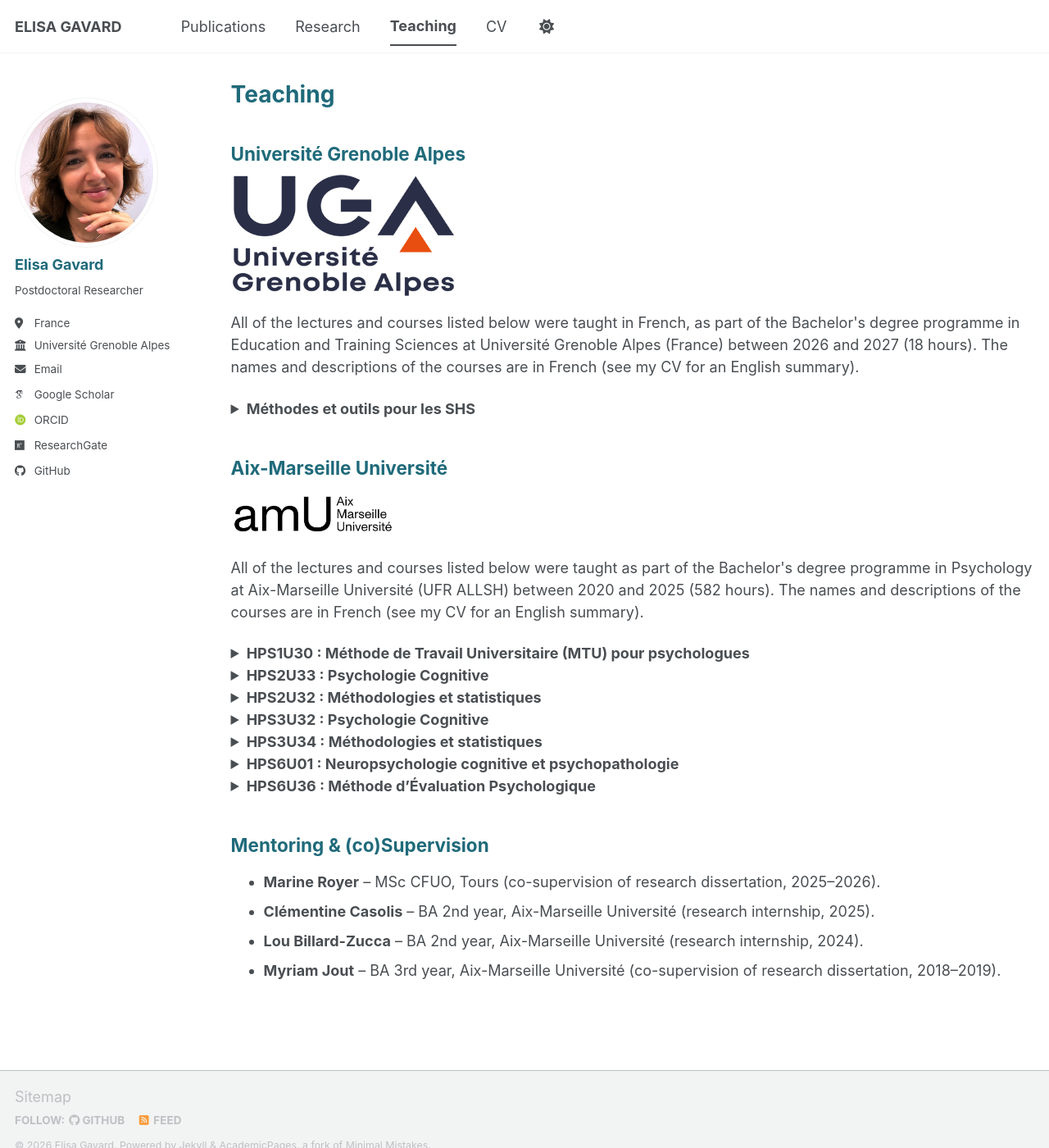
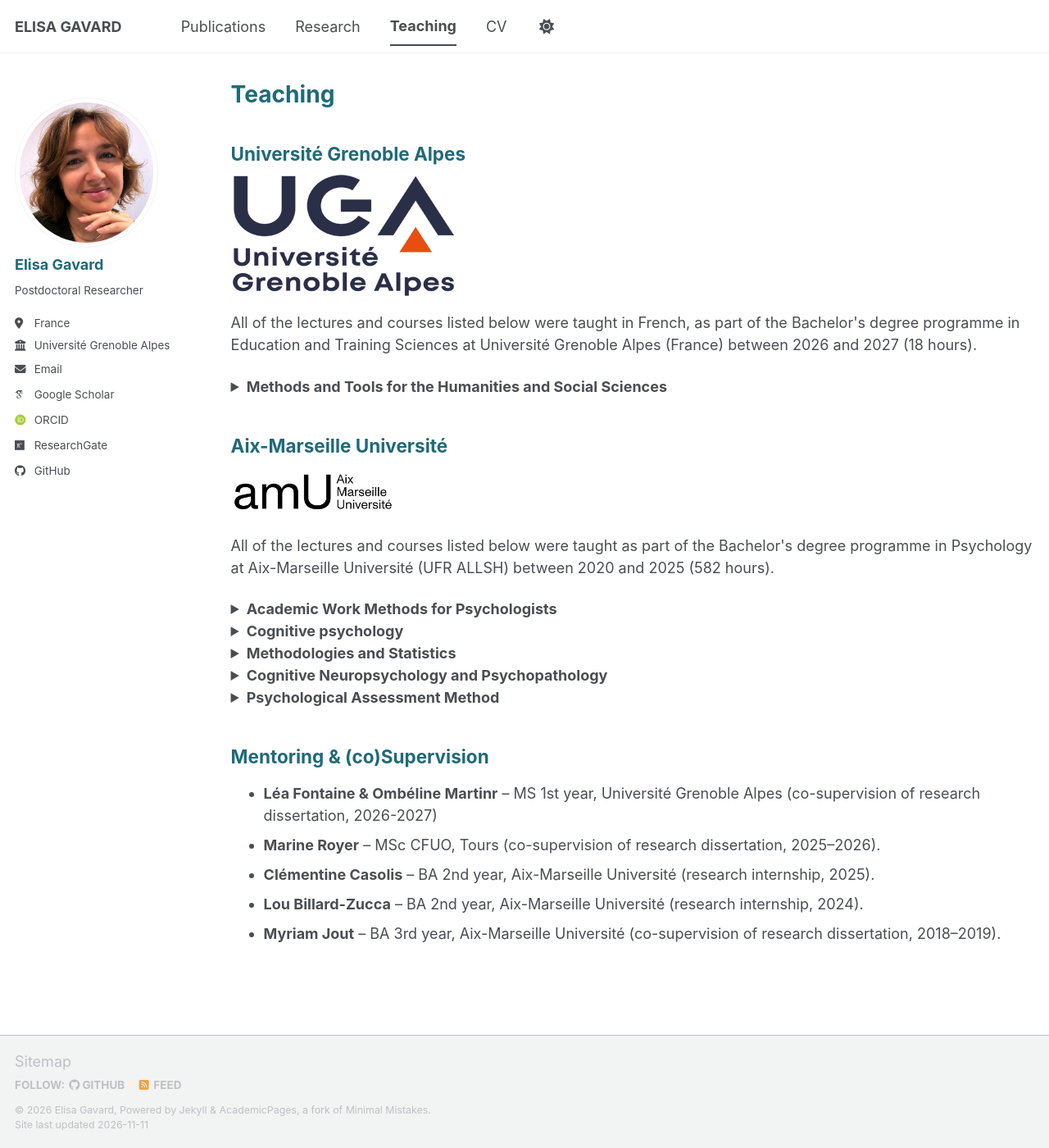
Before and after one commit to elisagavard/elisagavard.github.io, a Jekyll site: the page built from _pages/teaching.html, in a window 1280 px wide and 1400 px high. Shown: the whole window at 82% size. Built offline with Jekyll 4.4.1, drawn with Linux system fonts in a browser that asks for light colours; some web fonts are replaced; a script bundle is joined from its source files by our own code; library files that are not in the unit come from our copies; some of the changed lines change nothing that is shown.

Commit message:
Update teaching.html

```diff
--- a/_pages/teaching.html
+++ b/_pages/teaching.html
@@ -9,18 +9,18 @@
   <h2>Université Grenoble Alpes</h2>
   <img src="/images/logo_uga.png" alt="Logo Université Grenoble Alpes" class="logo-uga">
   <p>All of the lectures and courses listed below were taught in French, as part of the Bachelor's degree programme in Education and Training Sciences at Université Grenoble Alpes (France) between 2026 and 2027 (18 hours).
-  The names and descriptions of the courses are in French (see my CV for an English summary).</p>
+  </p>
 
   <details>
-    <summary><strong>Méthodes et outils pour les SHS</strong></summary>
-    <p><strong>Semestre :</strong> automne<br>
-    <strong>Public :</strong> Licence 1 de Sciences de l'éducation et de la formation</p>
+    <summary><strong>Methods and Tools for the Humanities and Social Sciences</strong></summary>
+    <p><strong>Semester:</strong> first term<br>
+    <strong>Public:</strong> BA 1st year in Educational and Training Sciences</p>
 
     <p>
-      Accompagner et guider les étudiants dans la vie universitaire et le cadre académique en leur donnant les outils appropriés leur permettant de réussir tout au long de leur parcours universitaire. L'objectif est de maîtriser le style académique, les règles de communication, d'explorer les méthodes de prise de note, de produire une fiche de lecture, d'effectuer une recherche documentaire, ainsi que de découvrir la méthode expérimentale.
+      To support and guide students through university life and the academic environment by providing them with the appropriate tools to succeed throughout their academic journey. The goal is to master academic writing, communication guidelines, explore note-taking methods, write a book report, conduct literature reviews, and learn about the experimental method.
     </p>
 
-    <p><strong>Références utiles :</strong>
+    <p><strong>References:</strong>
     <ul>
     <li>Guibert, P., Altet, M., & Maulini, O. (2021). <em>Manuel de sciences de l'éducation et de la formation</em>. De Boeck Supérieur.</li>
     <li>Pougnet, D. (2024). <em>Méthodo Rapido Réussir dans le Supérieur</em>. BoD-Books on Demand.</li>
@@ -34,72 +34,63 @@
   <h2>Aix-Marseille Université</h2>
   <img src="/images/logo_amu.png" alt="Logo Aix-Marseille Université" class="logo-amu">
   <p>All of the lectures and courses listed below were taught as part of the Bachelor's degree programme in Psychology at Aix-Marseille Université (UFR ALLSH) between 2020 and 2025 (582 hours).
-  The names and descriptions of the courses are in French (see my CV for an English summary).</p>
+  </p>
 
   <details>
-    <summary><strong>HPS1U30 : Méthode de Travail Universitaire (MTU) pour psychologues</strong></summary>
-    <p><strong>Semestre :</strong> automne<br>
-    <strong>Public :</strong> Licence 1 de Psychologie</p>
+    <summary><strong>Academic Work Methods for Psychologists</strong></summary>
+    <p><strong>Semester:</strong> first term<br>
+    <strong>Public:</strong> BA 1st year in Psychology</p>
 
     <p>
-      Permettre aux étudiants de réfléchir sur leurs façons de travailler, de s'organiser, de s’engager plus efficacement
-      dans les différentes activités universitaires et de les conduire à améliorer leurs compétences pour rechercher,
-      comprendre et exploiter l’information, prendre des notes et rédiger. L’objectif est de maîtriser l’Environnement
-      Numérique de Travail (ENT) d’AMU, d’appréhender les différents types d’examens universitaires, d’explorer les méthodes
-      de prises de notes, d’effectuer une recherche bibliographique, d’exploiter l’information scientifique et de produire
-      des textes universitaires, des résumés.
+      To enable students to reflect on their work habits, organizational skills, and how to engage more effectively
+      in various academic activities, and to help them improve their skills in researching,
+      understanding, and utilizing information, as well as in note-taking and writing. The goal is to become proficient in AMU’s
+      Digital Learning Environment (ENT), to understand the different types of academic exams, to explore methods
+      of note-taking, to conduct bibliographic research, to analyze scientific information, and to produce
+      academic papers and abstracts.
     </p>
 
-    <p><strong>Référence utile :</strong> Piolat, A., &amp; Vauclair, J. (2010). <em>Réussir son premier cycle en psycho</em>. Bruxelles : De Boeck.</p>
+    <p><strong>Reference:</strong> Piolat, A., &amp; Vauclair, J. (2010). <em>Réussir son premier cycle en psycho</em>. Bruxelles : De Boeck.</p>
   </details>
 
   <details>
-    <summary><strong>HPS2U33 : Psychologie Cognitive</strong></summary>
-    <p><strong>Semestre :</strong> printemps<br>
-    <strong>Public :</strong> Licence 1 de Psychologie</p>
+    <summary><strong>Cognitive psychology</strong></summary>
+    <p><strong>Semester:</strong> first term<br>
+    <strong>Public:</strong> BA 1st year of Psychology</p>
 
     <p>
-      Présenter les principaux domaines de la psychologie cognitive, des processus de bas niveau jusqu’aux processus de plus haut niveau, c’est-à-dire l’ensemble des processus mentaux qui nous permettent de comprendre le monde, d’interagir avec lui et de le modifier. Il s’agira aussi de sensibiliser l’étudiant à la démarche expérimentale : développer la démarche analytique et critique, développer les principes de base de la démarche expérimentale, acquérir les connaissances fondamentales dans les sous disciplines de la psychologie cognitive.
+      To introduce the main areas of cognitive psychology, from low-level processes to higher-level processes—that is, the full range of mental processes that enable us to understand the world, interact with it, and change it. The course will also aim to familiarize students with the experimental approach: developing analytical and critical thinking skills, understanding the basic principles of the experimental approach, and acquiring fundamental knowledge in the subdisciplines of cognitive psychology.    </p>
+
+    <p><strong>Reference:</strong> Lemaire, P., & Didierjean, A. (2018). <em>Introduction à la psychologie cognitive</em>. De Boeck Supérieur.</p>
+
+    <p><strong>Semester:</strong> firs term<br>
+    <strong>Public:</strong> BA 2nd year of Psychology</p>
+
+    <p>
+      Introduction to the paradigms, concepts, and methods of cognitive psychology. The course presents the major cognitive functions (perception, memory, language, etc.), using these functions to introduce general paradigms in psychology. Particular attention is given to how psychologists interpret behavioral data and to cognitive interpretations based on psychological experiments.
+      The objective is to become familiar with certain classic paradigms in cognitive psychology (priming, memory tasks, etc.), to interpret empirical data to draw conclusions about underlying psychological functions, to exercise critical thinking when encountering an experiment on a psychological function, and to design an experiment to answer a question related to one of the topics covered in class (conceiving the paradigm, developing the materials, collecting data, and writing a report).
     </p>
 
-    <p><strong>Référence utile :</strong> Lemaire, P., & Didierjean, A. (2018). <em>Introduction à la psychologie cognitive</em>. De Boeck Supérieur.</p>
+    <p><strong>Reference:</strong> Habib, M., Lavergne, L., & Caparos, S. (2018). <em>Psychologie Cognitive - Cours, méthodologie, entraînement</em>. Paris : Armand Colin.</p>
   </details>
 
   <details>
-    <summary><strong>HPS2U32 : Méthodologies et statistiques</strong></summary>
-    <p><strong>Semestre :</strong> printemps<br>
-    <strong>Public :</strong> Licence 1 de Psychologie</p>
+    <summary><strong>Methodologies and Statistics</strong></summary>
+    <p><strong>Semester:</strong> second term<br>
+    <strong>Public:</strong> BA 1st year of Psychology</p>
 
     <p>
-      Cette partie du cours de méthodologies et statistiques (dispensé au 2ème semestre) porte sur le score z, la méthode expérimentale (variables, facteurs, plans d’expérience, analyse des eﬀets globaux et d’interaction), et un test de statistiques inférentielles : le khi2. L’objectif est de comprendre le score z, maîtriser la méthode expérimentale (identifier VD/VI, écrire un plan d’expérience, analyser les eﬀets globaux et d’interaction) et calculer et comprendre le khi2.
-    </p>
+      This section of the Methods and Statistics course (taught in the second semester) covers the z-score, the experimental method (variables, factors, experimental designs, analysis of main effects and interaction effects), and an inferential statistics test: the chi-square test. The objective is to understand the z-score, master the experimental method (identifying independent and dependent variables, designing an experimental design, and analyzing main effects and interaction effects), and calculate and understand the chi-square test.    </p>
 
-    <p><strong>Référence utile :</strong> Baggio, S. (2010). <em>Introduction aux statistiques en psychologie. Méthodologie et analyse de données</em>. De Boeck Université.</p>
-  </details>
+    <p><strong>Reference:</strong> Baggio, S. (2010). <em>Introduction aux statistiques en psychologie. Méthodologie et analyse de données</em>. De Boeck Université.</p>
 
-  <details>
-    <summary><strong>HPS3U32 : Psychologie Cognitive</strong></summary>
-    <p><strong>Semestre :</strong> automne<br>
-    <strong>Public :</strong> Licence 2 de Psychologie</p>
+    <p><strong>Semester:</strong> first term<br>
+    <strong>Public:</strong> BA 2nd year of Psychology</p>
 
     <p>
-      Introduction aux paradigmes, concepts et méthodes de la psychologie cognitive. Le cours présente les grandes fonctions cognitives (perception, mémoire, langage, etc.), en se servant de ces fonctions pour introduire les paradigmes généraux en psychologie. Une attention particulière est donnée à la manière dont les psychologues interprètent des données comportementales, et aux interprétations cognitives à partir d’expériences en psychologie.
-L’objectif est de connaitre certains paradigmes classiques de la psychologie cognitive (amorçage, tâches de mémoire, etc.), d’interpréter des données empiriques pour tirer des conclusions sur les fonctions psychologiques sous-jacentes, d’exercer son esprit critique lorsqu’on est confronté à une expérience sur une fonction psychologique, d’élaborer une expérience pour répondre à une question portant sur un des thèmes abordés en cours (imaginer le paradigme, élaborer le matériel, recueillir des données et rédiger un compte-rendu).
-    </p>
+      Building on the content of the first-year undergraduate course, this course (offered in the first semester) aims to deepen students’ understanding of experimental designs and the conduct of statistical tests (inferential statistics) to compare means and analyze variances in the context of simple designs (with independent and repeated measures: t-test, ANOVA) and factorial designs (two-factor ANOVAs). The objective is to understand the logic behind testing the null hypothesis and to know how to apply it in simple and factorial experimental designs to compare means (t-tests) and analyze variances (ANOVAs) using a statistical software tool (e.g., JASP), to be able to (1) identify experimental designs, (2) determine which statistical tests to apply based on the hypotheses and experimental designs, (3) interpret the results of statistical tests in relation to a psychological hypothesis, and (4) visually represent data.    </p>
 
-    <p><strong>Référence utile :</strong> Habib, M., Lavergne, L., & Caparos, S. (2018). <em>Psychologie Cognitive - Cours, méthodologie, entraînement</em>. Paris : Armand Colin.</p>
-  </details>
-
-  <details>
-    <summary><strong>HPS3U34 : Méthodologies et statistiques</strong></summary>
-    <p><strong>Semestre :</strong> automne<br>
-    <strong>Public :</strong> Licence 2 de Psychologie</p>
-
-    <p>
-      Dans la continuité du cours de Licence 1, ce cours (dispensé au 1er semestre) vise à approfondir les connaissances sur les plans d’expérience et la conduite de tests statistiques (statistiques inférentielles) pour comparer des moyennes et analyser les variances dans le cadre des plans simples (à mesures indépendantes et répétées : t-test, ANOVA) et des plans factoriels (ANOVAs à deux facteurs). L’objectif est de comprendre la logique du test de l’hypothèse nulle et savoir l’appliquer dans des plans d’expérience simples et factoriels pour comparer des moyennes (t-tests) et analyser les variances (ANOVAs) à l’aide d’un outil statistique (e.g., JASP), de savoir (1) identifier les plans d’expériences, (2) déterminer quels tests statistiques appliquer en fonction des hypothèses et des plans d’expériences, (3) interpréter les résultats des tests statistiques en lien avec une hypothèse psychologique et (4) représenter visuellement des données.
-    </p>
-
-    <p><strong>Références utiles :</strong>
+    <p><strong>References:</strong>
     <ul>
     <li>Howell, D.C. (2008). <em>Méthodes statistiques en sciences humaines</em> (traduit par Y. Bestgen, M. Rogier, & V. Yzerbyt; 2nde édition). De Boeck.</li>
     <li>Navarro, D., Foxcroft, D., & Meunier, J.-M. (2020). <em>Apprentissage des statistiques avec Jamovi: Un tutoriel pour les étudiants en psychologie et autres débutants</em>. [https://hal.science/hal-02335912v2/document](https://hal.science/hal-02335912v2/document) </li>
@@ -108,15 +99,14 @@
   </details>
 
   <details>
-    <summary><strong>HPS6U01 : Neuropsychologie cognitive et psychopathologie</strong></summary>
-    <p><strong>Semestre :</strong> printemps<br>
-    <strong>Public :</strong> Licence 3 de Psychologie</p>
+    <summary><strong>Cognitive Neuropsychology and Psychopathology</strong></summary>
+    <p><strong>Semester:</strong> second term<br>
+    <strong>Public:</strong>BA 3rd year of Psychology</p>
 
     <p>
-      Ce cours aborde les fondements historiques de la neuropsychologie, l’examen neuropsychologique dans ses grandes lignes, ainsi que la démarche neuropsychologique, de l’évaluation à la prise en charge, appliquée à diﬀérentes pathologies (TSA, troubles neurocognitifs, troubles de la cognition sociale, schizophrénie). L’objectif est de développer une véritable démarche diagnostique, d’élaborer une démarche hypothético-déductive dans le domaine clinique, d’utiliser à bon escient les méthodes d’évaluation, et d’adopter un regard éthique dans le domaine de la recherche comme de la pratique clinique.
-    </p>
+      This course covers the historical foundations of neuropsychology, the basics of neuropsychological assessment, and the neuropsychological approach—from evaluation to treatment—as applied to various conditions (ASD, neurocognitive disorders, social cognition disorders, schizophrenia). The objective is to develop a comprehensive diagnostic approach, to formulate a hypothetical-deductive approach in the clinical setting, to make appropriate use of assessment methods, and to adopt an ethical perspective in both research and clinical practice.    </p>
 
-    <p><strong>Références utiles :</strong>
+    <p><strong>References:</strong>
     <ul>
     <li>Amieva, H., Azouvi, P., Barbeau, E., & Collette, F. (2023). <em>Traité de neuropsychologie clinique de l'adulte</em>.</li>
     <li>Eustache, F., Faure, S., & Desgranges, B. (2023). <em>Manuel De Neuropsychologie</em> - 6E Ed. Dunod.</li>
@@ -125,15 +115,14 @@
   </details>
 
   <details>
-    <summary><strong>HPS6U36 : Méthode d’Évaluation Psychologique</strong></summary>
-    <p><strong>Semestre :</strong> printemps<br>
-    <strong>Public :</strong> Licence 3 de Psychologie</p>
+    <summary><strong>Psychological Assessment Method</strong></summary>
+    <p><strong>Semester:</strong> second term<br>
+    <strong>Public:</strong>BA 3rd year of Psychology</p>
 
     <p>
-      Ce cours aborde la pratique du bilan psychologique (généralités, spécificités, conduites professionnelles et le code de déontologie des psychologues), l’hétéro- évaluation (principes, méthodologies et outils) ainsi que le contenu d’un manuel de test et sa validité scientifique.
-    </p>
+      This course covers the practice of psychological assessment (general principles, specific aspects, professional conduct, and the code of ethics for psychologists), third-party assessment (principles, methodologies, and tools), as well as the content of a test manual and its scientific validity.    </p>
 
-    <p><strong>Références utiles :</strong>
+    <p><strong>References:</strong>
     <ul>
     <li>Castro, D. (2016). <em>Pratique De L'examen Psychologique En Clinique Adulte</em> - 3E Ed: Approches Intégratives. Dunod.</li>
     <li>Grégoire, J. (2023). <em>Evaluer l’intelligence : WPPSI-IV, WAIS, WISC-V, NEMI-3, WNV, RAVEN's 2, KABC-II et SON-R</em>. De Boeck Supérieur.</li>
@@ -146,6 +135,7 @@
 <section id="mentoring">
   <h2>Mentoring & (co)Supervision</h2>
   <ul>
+    <li><strong>Léa Fontaine & Ombéline Martinr</strong> – MS 1st year, Université Grenoble Alpes (co-supervision of research dissertation, 2026-2027)</li>
     <li><strong>Marine Royer</strong> – MSc CFUO, Tours (co-supervision of research dissertation, 2025–2026).</li>
     <li><strong>Clémentine Casolis</strong> – BA 2nd year, Aix-Marseille Université (research internship, 2025).</li>
     <li><strong>Lou Billard-Zucca</strong> – BA 2nd year, Aix-Marseille Université (research internship, 2024).</li>
```
